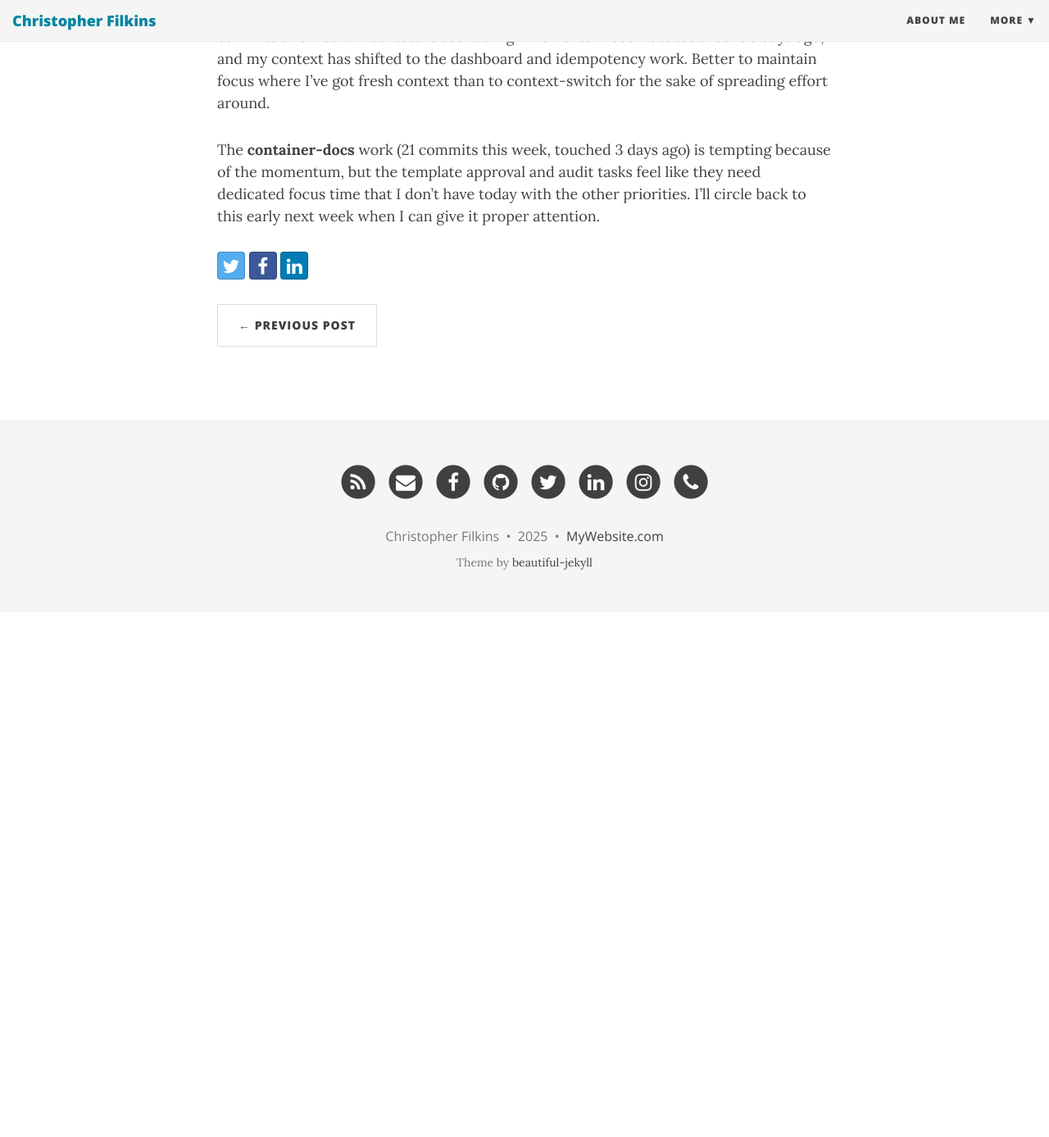
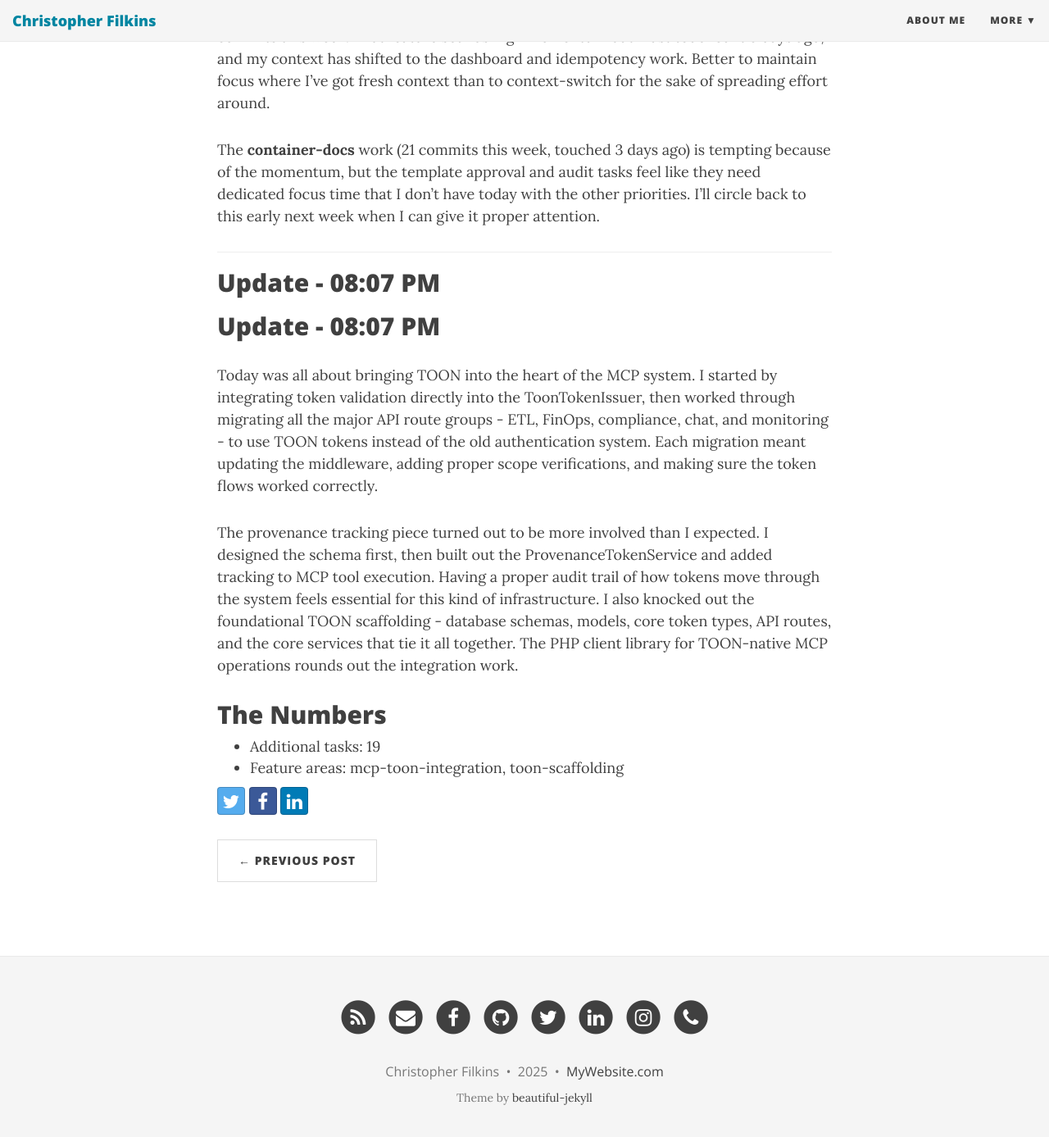
Before and after one commit to filchyboy/filchyboy.github.io, a Jekyll site: the page built from _posts/2025-12-19-todays-plan.md, in a window 1280 px wide and 1400 px high, scrolled down 2246 px. Shown: the top 1387 px of the window at 82% size. Built offline with Jekyll 4.4.1, drawn with Linux system fonts in a browser that asks for light colours; nearby versions of some CDN libraries; before the commit the page ends 2993 px from its top, so only the background shows below that.

Commit message:
Update build-in-public update: Mcp Toon Integration

```diff
--- a/_posts/2025-12-19-todays-plan.md
+++ b/_posts/2025-12-19-todays-plan.md
@@ -45,3 +45,22 @@ The **mcp-toon-integration** feature set is blocked and I'm deliberately not tou
 I'm also setting aside the **lint-frontend** phase 5 validation work even though it has 25 commits this week. That feature set has high momentum but I last touched it 6 days ago, and my context has shifted to the dashboard and idempotency work. Better to maintain focus where I've got fresh context than to context-switch for the sake of spreading effort around.
 
 The **container-docs** work (21 commits this week, touched 3 days ago) is tempting because of the momentum, but the template approval and audit tasks feel like they need dedicated focus time that I don't have today with the other priorities. I'll circle back to this early next week when I can give it proper attention.
+
+---
+
+## Update - 08:07 PM
+
+## Update - 08:07 PM
+
+Today was all about bringing TOON into the heart of the MCP system. I started by integrating token validation directly into the ToonTokenIssuer, then worked through migrating all the major API route groups - ETL, FinOps, compliance, chat, and monitoring - to use TOON tokens instead of the old authentication system. Each migration meant updating the middleware, adding proper scope verifications, and making sure the token flows worked correctly.
+
+The provenance tracking piece turned out to be more involved than I expected. I designed the schema first, then built out the ProvenanceTokenService and added tracking to MCP tool execution. Having a proper audit trail of how tokens move through the system feels essential for this kind of infrastructure. I also knocked out the foundational TOON scaffolding - database schemas, models, core token types, API routes, and the core services that tie it all together. The PHP client library for TOON-native MCP operations rounds out the integration work.
+
+## The Numbers
+- Additional tasks: 19
+- Feature areas: mcp-toon-integration, toon-scaffolding
+<!-- Generated by dev-tracker publish_to_jekyll.py (AI mode) -->
+<!-- accomplished-date: 2025-12-19 -->
+<!-- unit-ids: mcp-toon-validation-integration,mcp-toon-tool-inventory,mcp-toon-etl-routes,mcp-toon-finops-routes,mcp-toon-compliance-routes,mcp-toon-scope-verifications,mcp-toon-provenance-schema,mcp-toon-provenance-tracking,mcp-toon-auth-middleware,mcp-toon-chat-routes,mcp-toon-monitoring-routes,mcp-toon-php-client-library,toon-phase1-foundation,toon-phase2-core-types,mcp-toon-provenance-service,mcp-toon-provenance-api,toon-phase3-api-routes,mcp-toon-tools-toon-files,toon-phase4-agent-integration -->
+
+<!-- unit-ids: mcp-toon-auth-middleware,mcp-toon-chat-routes,mcp-toon-compliance-routes,mcp-toon-etl-routes,mcp-toon-finops-routes,mcp-toon-monitoring-routes,mcp-toon-php-client-library,mcp-toon-provenance-api,mcp-toon-provenance-schema,mcp-toon-provenance-service,mcp-toon-provenance-tracking,mcp-toon-scope-verifications,mcp-toon-tool-inventory,mcp-toon-tools-toon-files,mcp-toon-validation-integration,toon-phase1-foundation,toon-phase2-core-types,toon-phase3-api-routes,toon-phase4-agent-integration -->
```
